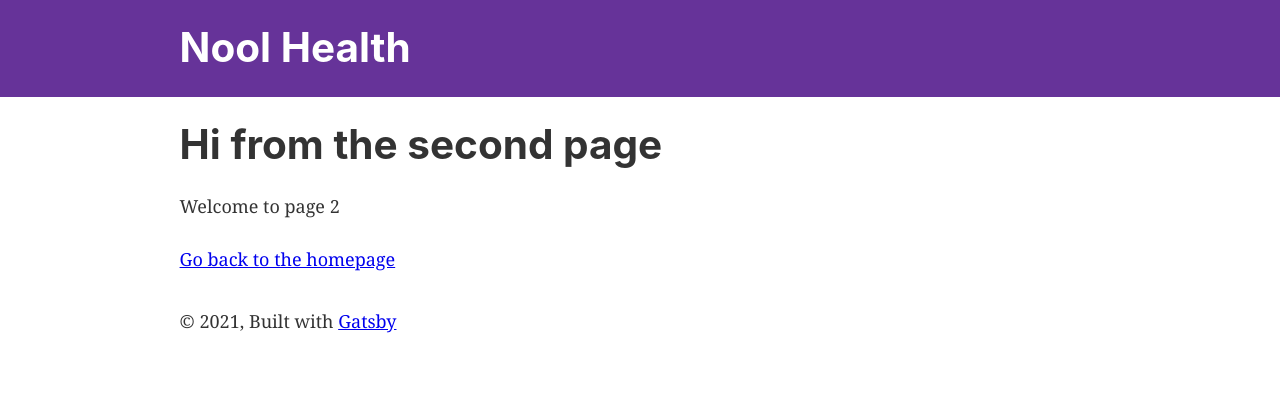
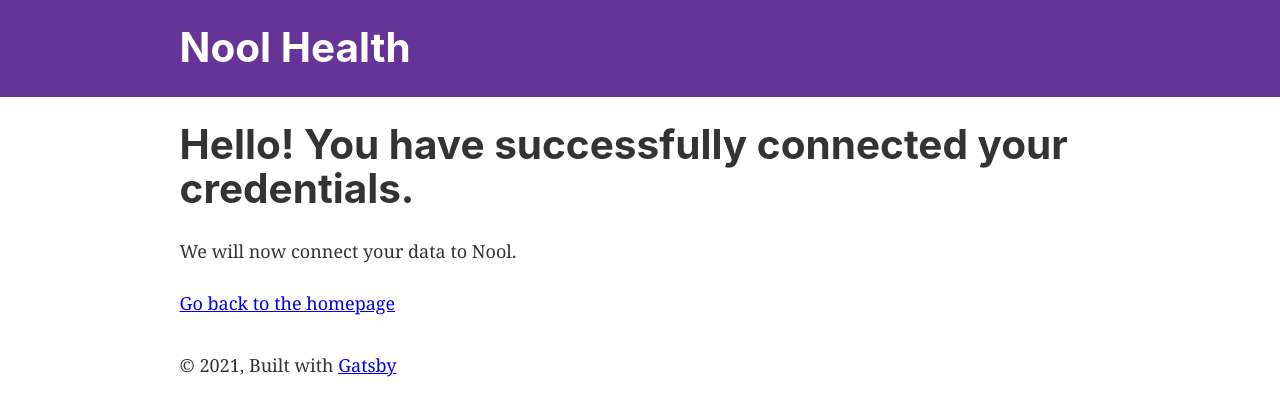
Before and after one commit to 1tjcaron/gatsby-starter-default, a Gatsby site: page /page-2 in a window 1280 px wide. Built offline with nearby package versions, Linux system fonts and the light colour scheme; Gatsby itself is replaced by a stand-in of ours.

Commit message:
Update page-2.js
update language

```diff
--- a/src/pages/page-2.js
+++ b/src/pages/page-2.js
@@ -6,9 +6,9 @@
 
 const SecondPage = () => (
   <Layout>
-    <Seo title="Page two" />
-    <h1>Hi from the second page</h1>
-    <p>Welcome to page 2</p>
+    <Seo title="Oath Success" />
+    <h1>Hello!  You have successfully connected your credentials.</h1>
+    <p>We will now connect your data to Nool.</p>
     <Link to="/">Go back to the homepage</Link>
   </Layout>
 )
```
